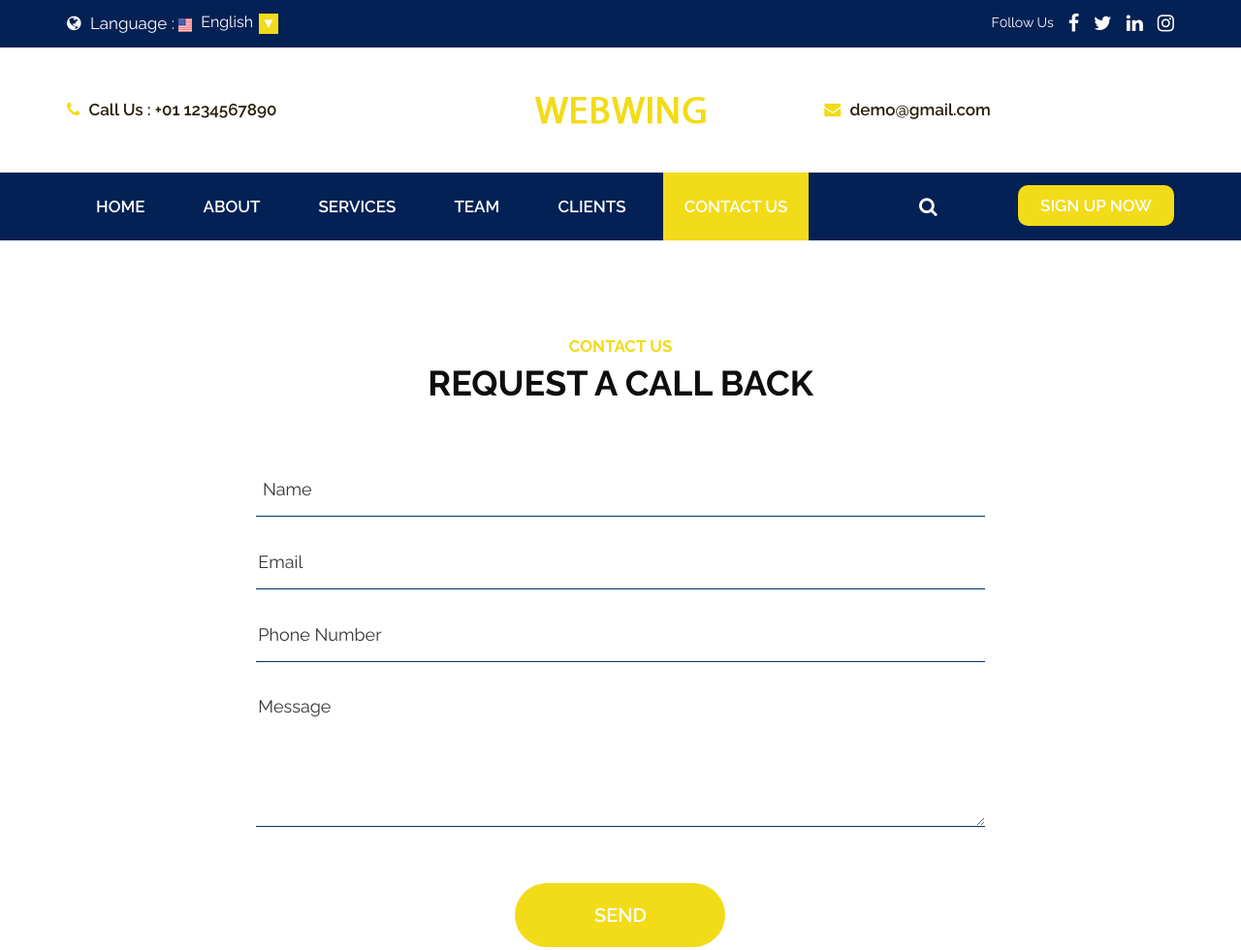
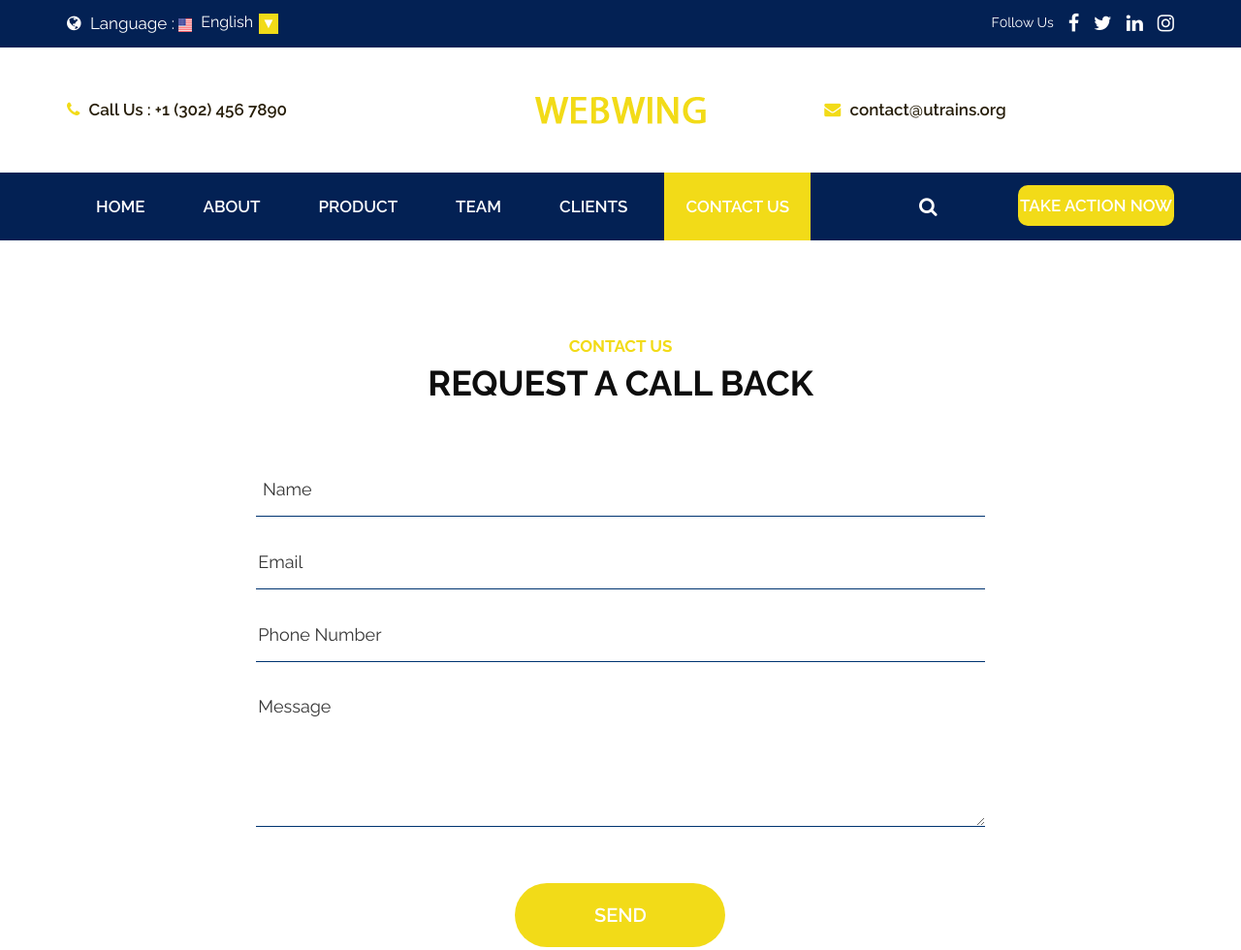
Before and after one commit to NenOgechi/web-consulting, a plain HTML site: page contact.html in a window 1280 px wide. Shown: the top 980 px of the page at 97% size. Drawn offline with nearby package versions, Linux system fonts and the light colour scheme.

Commit message:
feature branch

```diff
--- a/contact.html
+++ b/contact.html
@@ -82,7 +82,7 @@
                   <div class="row d_flex">
                      <div class="col-md-4 col-sm-4 d_none">
                         <ul class="conta_icon">
-                           <li><a href="#"><i class="fa fa-phone" aria-hidden="true"></i> Call Us : +01 1234567890</a> </li>
+                           <li><a href="#"><i class="fa fa-phone" aria-hidden="true"></i> Call Us : +1 (302) 456 7890</a> </li>
                         </ul>
                      </div>
                      <div class="col-md-4 col-sm-4 " >
@@ -90,7 +90,7 @@
                      </div>
                      <div class="col-md-4 col-sm-4 d_none">
                         <ul class="conta_icon ">
-                           <li><a href="#"><i class="fa fa-envelope" aria-hidden="true"></i> demo@gmail.com</a> </li>
+                           <li><a href="#"><i class="fa fa-envelope" aria-hidden="true"></i> contact@utrains.org</a> </li>
                         </ul>
                      </div>
                   </div>
@@ -113,7 +113,7 @@
                                     <a class="nav-link" href="about.html">about</a>
                                  </li>
                                  <li class="nav-item">
-                                    <a class="nav-link" href="service.html">services</a>
+                                    <a class="nav-link" href="service.html">product</a>
                                  </li>
                                  <li class="nav-item">
                                     <a class="nav-link" href="team.html">team </a>
@@ -131,7 +131,7 @@
                      <div class="col-md-3 col-sm-5 d_none">
                         <ul class="sign">
                            <li><a href="#"><i class="fa fa-search" aria-hidden="true"></i></a></li>
-                           <li><a class="sign_btn" href="#">sign up now</a></li>
+                           <li><a class="sign_btn" href="#">Take action now</a></li>
                         </ul>
                      </div>
                   </div>
```
